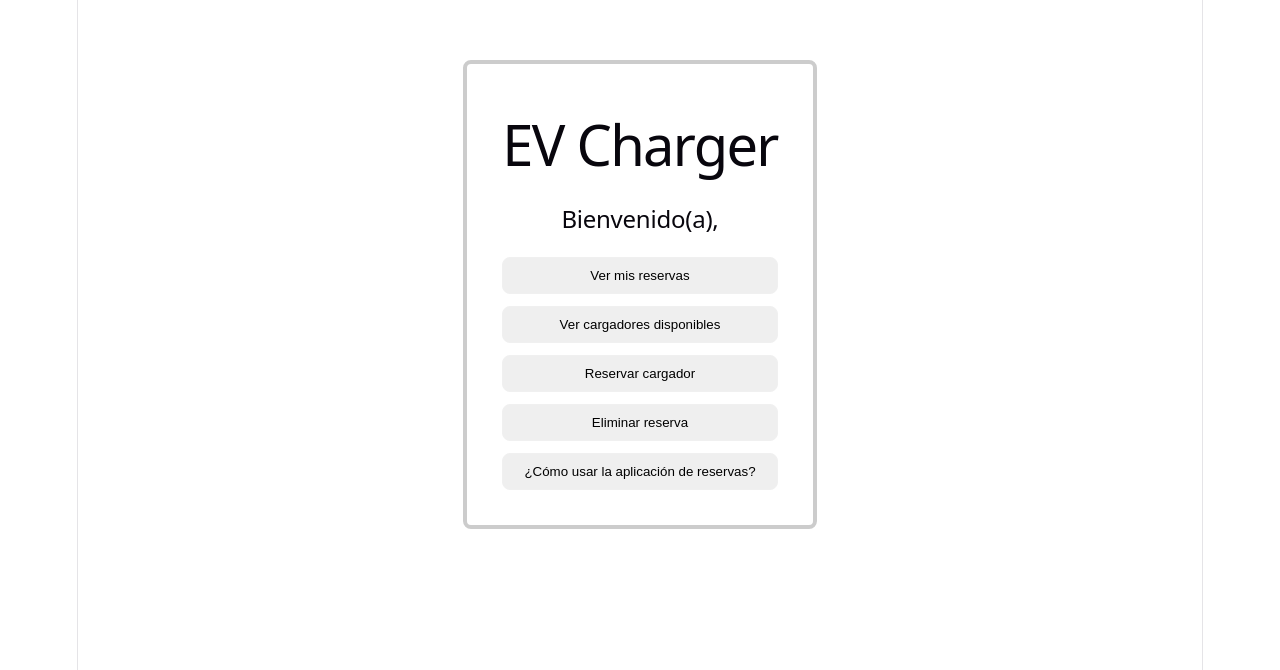
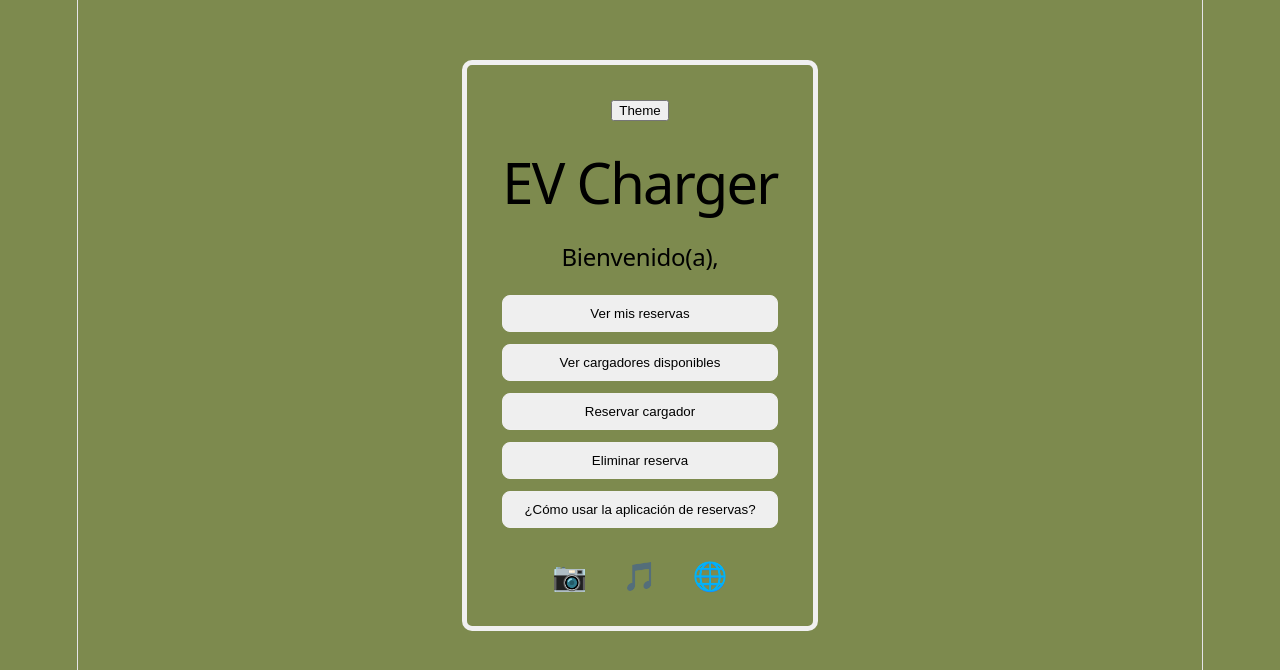
Before and after one commit to JorgeVillaTech/ev-charger-system, a React app in the folder frontend/: page /home in a window 1280 px wide. Shown: the top 670 px of the page. Built offline with nearby package versions, Linux system fonts and the light colour scheme; the HTML template or start-up script is replaced by a standard one.

Commit message:
Configuración de tema claro/oscuro, adaptación de coores, diseño de botones de redes sociales

```diff
--- a/frontend/src/index.css
+++ b/frontend/src/index.css
@@ -11,9 +11,16 @@
   --shadow:
     rgba(0, 0, 0, 0.1) 0 10px 15px -3px, rgba(0, 0, 0, 0.05) 0 4px 6px -2px;
 
+  --color-fondo: #7D8A4E;
+  --color-texto: #000000;
+  --color-borde: #f0f0f0;
+  --color-titulo: #000000;
+
+
   --sans: system-ui, 'Segoe UI', Roboto, sans-serif;
   --heading: system-ui, 'Segoe UI', Roboto, sans-serif;
   --mono: ui-monospace, Consolas, monospace;
+
 
   font: 18px/145% var(--sans);
   letter-spacing: 0.18px;
@@ -25,34 +32,28 @@
   -webkit-font-smoothing: antialiased;
   -moz-osx-font-smoothing: grayscale;
 
+
   @media (max-width: 1024px) {
     font-size: 16px;
   }
 }
 
-@media (prefers-color-scheme: dark) {
-  :root {
-    --text: #9ca3af;
-    --text-h: #f3f4f6;
-    --bg: #16171d;
-    --border: #2e303a;
-    --code-bg: #1f2028;
-    --accent: #c084fc;
-    --accent-bg: rgba(192, 132, 252, 0.15);
-    --accent-border: rgba(192, 132, 252, 0.5);
-    --social-bg: rgba(47, 48, 58, 0.5);
-    --shadow:
-      rgba(0, 0, 0, 0.4) 0 10px 15px -3px, rgba(0, 0, 0, 0.25) 0 4px 6px -2px;
-  }
+  [data-theme="oscuro"] {
+  --color-fondo: #1a1a1a;
+  --color-texto: #f0f0f0;
+  --color-borde: #444444;
+  --color-titulo: #f0f0f0;
+}
 
-  #social .button-icon {
-    filter: invert(1) brightness(2);
-  }
-}
+
 
 body {
   margin: 0;
+  background-color: var(--color-fondo);
+  color: var(--color-texto);
+  transition: background-color 0.2s, color 0.2s;
 }
+
 
 #root {
   width: 1126px;
@@ -66,12 +67,14 @@ body {
   box-sizing: border-box;
 }
 
+
 h1,
 h2 {
   font-family: var(--heading);
   font-weight: 500;
-  color: var(--text-h);
+  color: var(--color-titulo);
 }
+
 
 h1 {
   font-size: 56px;
@@ -82,6 +85,8 @@ h1 {
     margin: 20px 0;
   }
 }
+
+
 h2 {
   font-size: 24px;
   line-height: 118%;
@@ -91,9 +96,12 @@ h2 {
     font-size: 20px;
   }
 }
+
+
 p {
   margin: 0;
 }
+
 
 code,
 .counter {
@@ -103,6 +111,7 @@ code,
   color: var(--text-h);
 }
 
+
 code {
   font-size: 15px;
   line-height: 135%;
--- a/frontend/src/pages/Home.css
+++ b/frontend/src/pages/Home.css
@@ -6,10 +6,11 @@
     max-width: 400px;
     margin: 60px auto;
     padding: 35px;
-    border: 4px solid #ccc;
-    border-radius: 8px;
+    border: 5px solid var(--color-borde);
+    border-radius: 10px;
     font-family: sans-serif;
     text-align: center;
+    color: var(--color-texto);
 }
 
 .opciones-home {
@@ -38,3 +39,15 @@
     margin: 25px;
     text-align: left;
 }
+
+.redes-sociales {
+    display: flex;
+    gap: 35px;
+    justify-content: center;
+    margin-top: 20px;
+    font-size: 28px;
+}
+
+.redes-sociales a {
+    text-decoration: none;
+}
--- a/frontend/src/pages/Home.jsx
+++ b/frontend/src/pages/Home.jsx
@@ -1,4 +1,4 @@
-import { useState, useRef } from 'react'
+import { useState, useRef, useEffect } from 'react'
 import './Home.css'
 
 function Home() {
@@ -115,10 +115,33 @@ async function abrirDialogoReglasUso(){
     dialogoReglasUsoRef.current.showModal()
 }
 
+// Tema oscuro/claro
+const dialogConfiguracionRef = useRef(null)
+const [temaOscuro, setTemaOscuro] = useState(() => {
+    return localStorage.getItem('tema') === 'oscuro'
+})
+
+useEffect(() => {
+    document.documentElement.setAttribute('data-theme', temaOscuro ? 'oscuro' : 'claro')
+}, [])
+
+function abrirDialogoConfiguracion() {
+    dialogConfiguracionRef.current.showModal()
+}
+
+function alternarTema() {
+    const nuevoTema = !temaOscuro
+    setTemaOscuro(nuevoTema)
+    document.documentElement.setAttribute('data-theme', nuevoTema ? 'oscuro' : 'claro')
+    localStorage.setItem('tema', nuevoTema ? 'oscuro' : 'claro')
+}
+
 
 // Elemento JSX
 return (
+
     <div className="home-container">
+        <button onClick={abrirDialogoConfiguracion}>Theme</button>
         <h1>EV Charger</h1>
         <h2>Bienvenido(a), {usuario?.nombre}</h2>
 
@@ -240,6 +263,22 @@ return (
         </div>
     </dialog>
 
+    <div className="redes-sociales">
+        <a href="https://instagram.com" target="_blank" rel="noopener noreferrer">📷</a>
+        <a href="https://tiktok.com" target="_blank" rel="noopener noreferrer">🎵</a>
+        <a href="#" target="_blank" rel="noopener noreferrer">🌐</a>
+    </div>
+
+    <dialog ref={dialogConfiguracionRef}>
+        <h3>Configuración</h3>
+
+        <label>
+            <input type="checkbox" checked={temaOscuro} onChange={alternarTema} />
+            Tema oscuro
+        </label>
+
+        <button onClick={() => dialogConfiguracionRef.current.close()}>Cerrar</button>
+    </dialog>
     </div>
     )
 }
```
